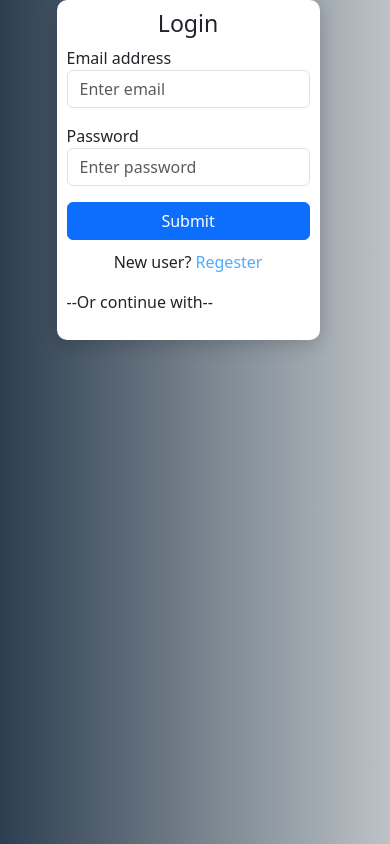
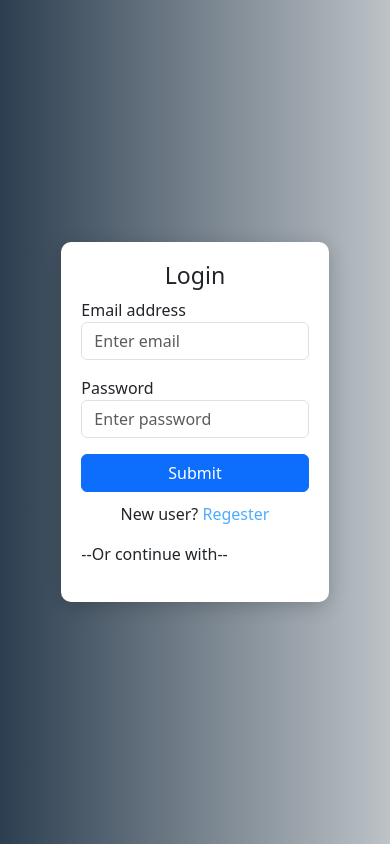
Before and after one commit to shishirdubey24/task-project, a React (Vite) app: page / in a window 390 px wide. Built offline with nearby package versions, Linux system fonts and the light colour scheme; no server answers.

Commit message:
Improved styling

```diff
--- a/src/index.css
+++ b/src/index.css
@@ -1,19 +1,23 @@
-/* General Body Styles */
 body {
   display: flex;
   justify-content: center;
-  align-items: center;
+  align-items:center;
   height: 100vh;
   margin: 0;
+
   font-family: Arial, sans-serif;
-  background: #bdc3c7;
-  background: -webkit-linear-gradient(to right, #2c3e50, #bdc3c7);
-  background: linear-gradient(to right, #2c3e50, #bdc3c7);
+
+  background: #bdc3c7;  /* fallback for old browsers */
+  background: -webkit-linear-gradient(to right, #2c3e50, #bdc3c7);  /* Chrome 10-25, Safari 5.1-6 */
+  background: linear-gradient(to right, #2c3e50, #bdc3c7); /* W3C, IE 10+/ Edge, Firefox 16+, Chrome 26+, Opera 12+, Safari 7+ */
+
+
 }
 
-/* Form Container Styling */
+
 .form-container {
   width: 470px;
+
   padding: 20px;
   background: #fff;
   border-radius: 10px;
@@ -22,6 +26,7 @@ body {
   transform: translateY(0);
 }
 
+/* Animation for the form container */
 @keyframes fadeIn {
   0% {
     opacity: 0;
@@ -76,33 +81,26 @@ h3 {
   text-decoration: underline;
 }
 
-/* Responsive Design for Form */
+/* Responsive Design */
 @media (max-width: 768px) {
   .form-container {
     width: 90%;
-    padding: 15px;
   }
 }
 
 @media (max-width: 480px) {
-  .form-container {
-    width: 95%;
-    padding: 10px;
-  }
   h3 {
-    font-size: 18px;
+    font-size: 20px;
   }
   .form-control {
     font-size: 14px;
-    padding: 8px;
   }
   .btn-primary {
     font-size: 14px;
-    padding: 10px;
+    padding: 8px;
   }
 }
-
-/* Student Management Container Styling */
+/* Student container Container Styling */
 .container {
   max-width: 1200px;
   height: 90vh;
@@ -111,8 +109,6 @@ h3 {
   border-radius: 15px;
   box-shadow: 0 4px 8px rgba(0, 0, 0, 0.2);
   animation: fadeIn 0.8s ease-in-out;
-  position: relative;
-  z-index: 1;
 }
 
 /* Table Styling */
@@ -149,7 +145,7 @@ h3 {
   background-color: #f0f8ff;
 }
 
-/* Buttons */
+/* Button Styling */
 .btn {
   border-radius: 5px;
   transition: all 0.3s ease-in-out;
@@ -187,17 +183,108 @@ h3 {
   animation: fadeIn 0.6s ease-in-out;
 }
 
+.modal-header {
+  border-bottom: 1px solid #e0e0e0;
+  display: flex;
+  justify-content: space-between;
+  align-items: center;
+}
+
+.modal-body {
+  padding: 10px 0;
+}
+
+.modal-footer {
+  border-top: 1px solid #e0e0e0;
+  display: flex;
+  justify-content: flex-end;
+}
+
+/* Animations */
+@keyframes fadeIn {
+  from {
+    opacity: 0;
+    transform: scale(0.9);
+  }
+  to {
+    opacity: 1;
+    transform: scale(1);
+  }
+}
+
+@keyframes slideUp {
+  from {
+    opacity: 0;
+    transform: translateY(30px);
+  }
+  to {
+    opacity: 1;
+    transform: translateY(0);
+  }
+}
+
+/* Responsive Design */
+@media (max-width: 768px) {
+  .container {
+    margin: 20px auto;
+    padding: 15px;
+  }
+
+  .table {
+    font-size: 14px;
+  }
+
+  .btn {
+    font-size: 14px;
+    padding: 8px 12px;
+  }
+
+  .modal-dialog {
+    max-width: 90%;
+  }
+}
+.App {
+  display: flex;
+  min-height: 100vh;
+}
+
+/* Adjust content when the sidebar is shown */
+.auth-content.with-sidebar {
+  margin-left: 250px;
+  padding: 20px;
+  flex: 1;
+   height: 100vh;
+}
+
+/* Center content when no sidebar is shown */
+.auth-content {
+  display: flex;
+  justify-content: center;
+  align-items: center;
+  height: 100vh;
+
+}
+
+/* Responsive adjustments */
+@media (max-width: 768px) {
+  .auth-content.with-sidebar {
+    margin-left: 200px;
+  }
+}
+
 /* Sidebar */
+
 .sidebar {
   width: 250px;
   height: 100vh;
   position: fixed;
+
   top: 0;
   left: 0;
   padding: 20px;
   box-shadow: 2px 0 8px rgba(0, 0, 0, 0.2);
-  background-color: #fff;
-  z-index: 1000;
+  animation: slideIn 0.8s ease-in-out;
+
 }
 
 .sidebar-title {
@@ -231,7 +318,15 @@ h3 {
   transform: scale(1.05);
 }
 
-/* Sidebar Responsiveness */
+@keyframes slideIn {
+  from {
+    transform: translateX(-100%);
+  }
+  to {
+    transform: translateX(0);
+  }
+}
+
 @media (max-width: 768px) {
   .sidebar {
     width: 200px;
@@ -242,37 +337,3 @@ h3 {
     padding: 8px 12px;
   }
 }
-
-@media (max-width: 480px) {
-  .sidebar {
-    position: absolute;
-    width: 80%;
-  }
-}
-
-/* Layout Adjustments */
-.App {
-  display: flex;
-  flex-direction: row;
-  min-height: 100vh;
-}
-
-.auth-content.with-sidebar {
-  margin-left: 250px;
-  padding: 20px;
-  flex: 1;
-  overflow-x: hidden;
-}
-
-@media (max-width: 768px) {
-  .auth-content.with-sidebar {
-    margin-left: 200px;
-  }
-}
-
-@media (max-width: 480px) {
-  .auth-content.with-sidebar {
-    margin-left: 0;
-    padding: 10px;
-  }
-}
```
